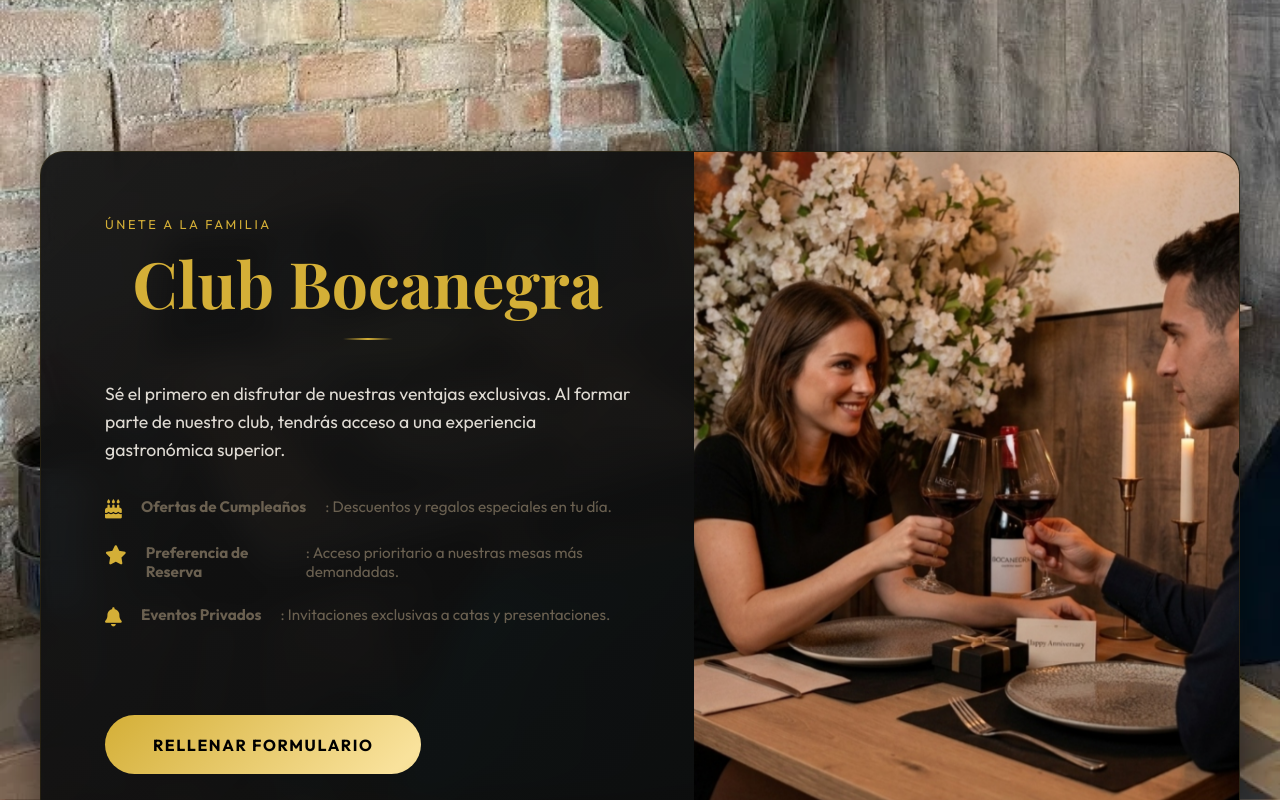
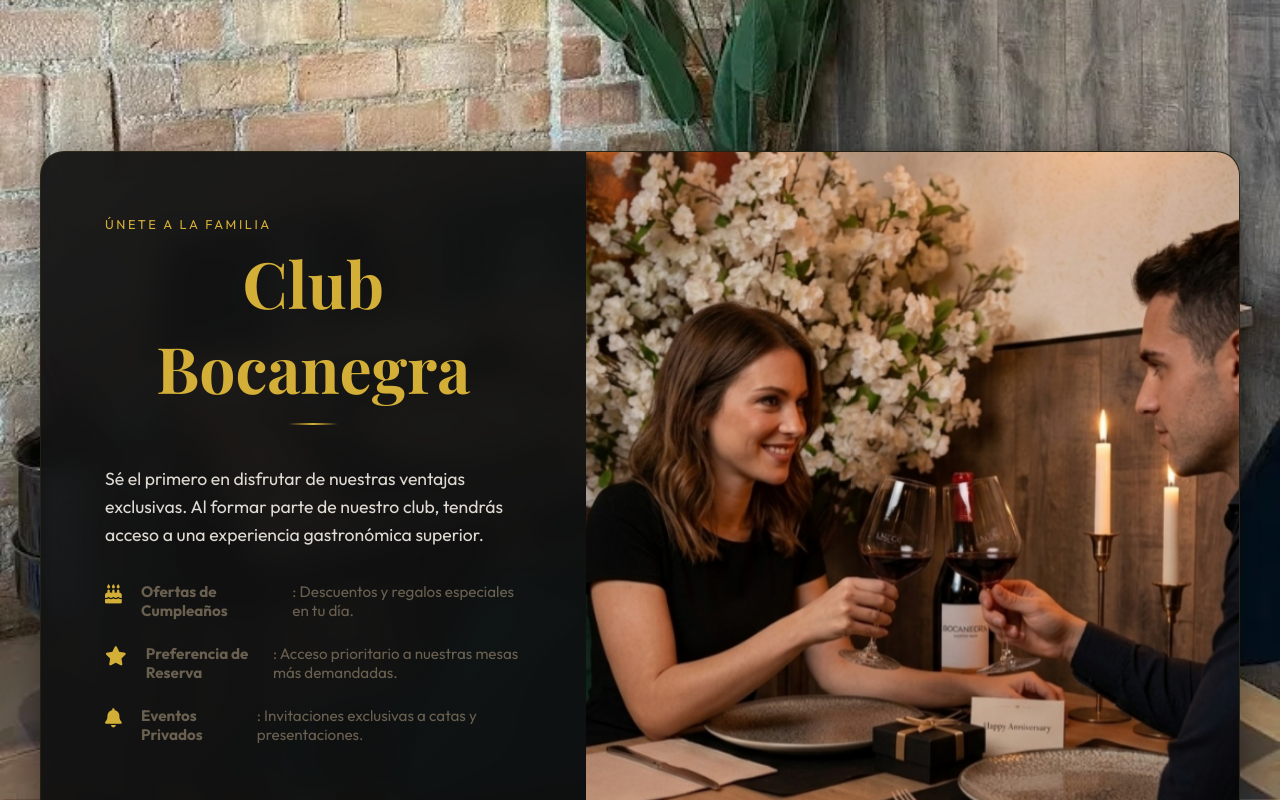
Before and after one commit to miguelgestionamz-art/bocanegra-gastro, a plain HTML site: page index.html in a window 1280 px wide. Shown: the part 4320-5120 px from the top of the page. Drawn offline with nearby package versions, Linux system fonts and the light colour scheme; a web font is replaced by a local one.

Commit message:
Club UI: Improved image visibility and text legibility in carousel by removing brightness filter and adjusting aspect ratio

```diff
--- a/style.css
+++ b/style.css
@@ -1050,8 +1050,8 @@
 
 .club-content {
     display: grid;
-    grid-template-columns: 1.2fr 1fr;
-    min-height: 500px;
+    grid-template-columns: 1fr 1.2fr; /* Mas espacio a la imagen */
+    min-height: 600px; /* Mas alto para evitar recortes */
 }
 
 .club-text {
@@ -1160,9 +1160,11 @@
     inset: 0;
     background-size: cover;
     background-position: center;
+    background-repeat: no-repeat;
     opacity: 0;
     transition: opacity 1.5s ease-in-out, transform 6s linear;
     z-index: 1;
+    /* Eliminamos filtros para que se lea el texto de la imagen */
 }
 
 .club-slide.active {
```
